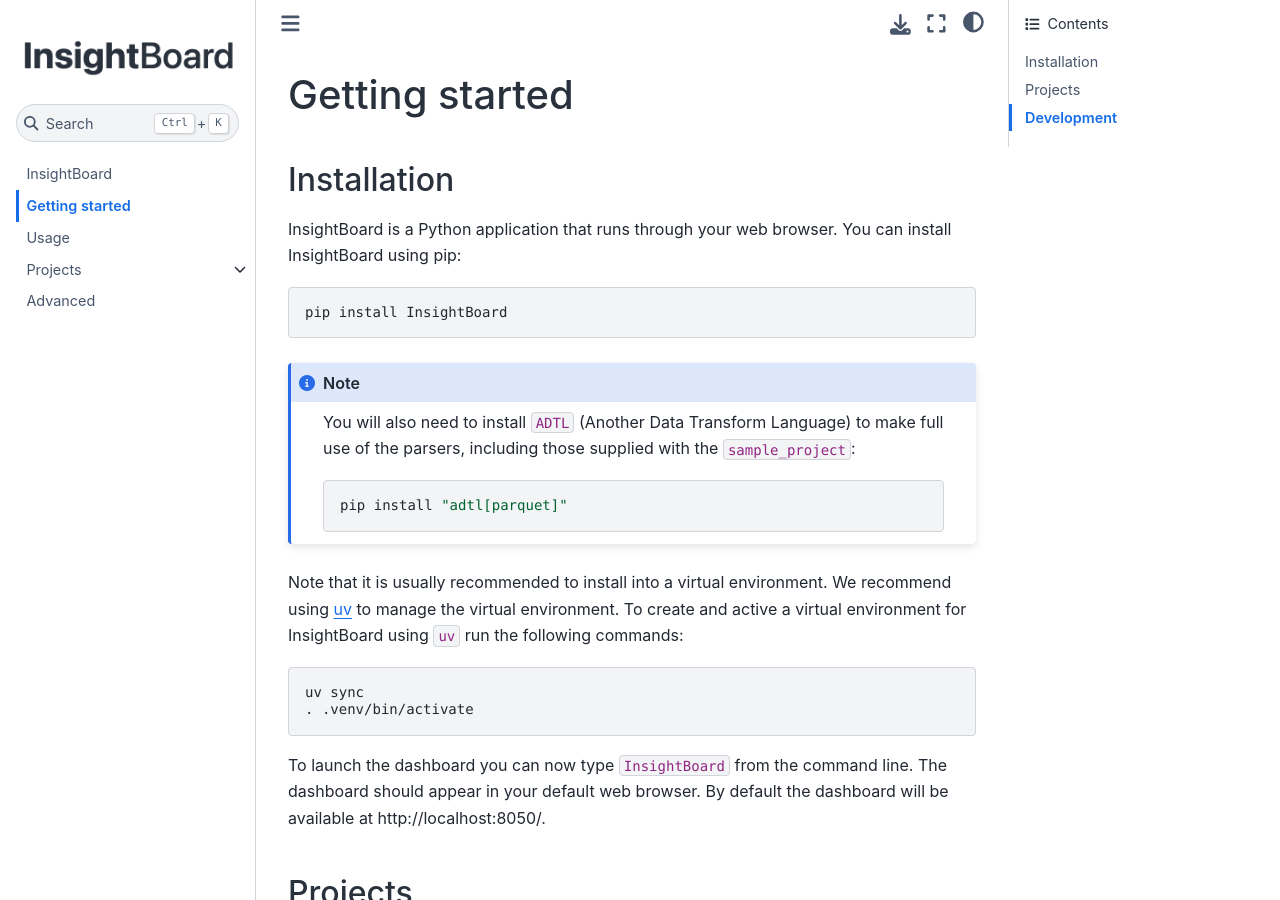
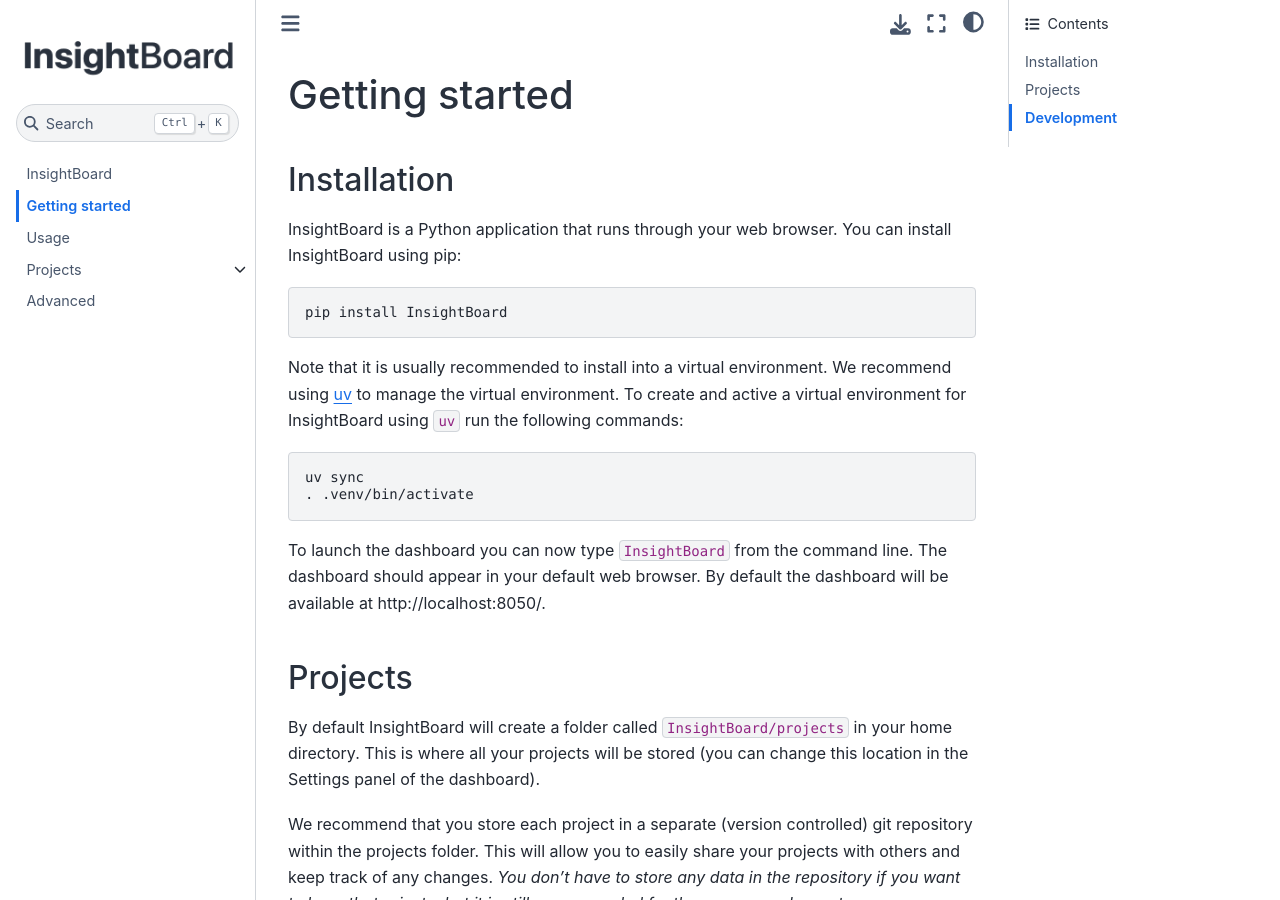
Before and after one commit to globaldothealth/InsightBoard, a Sphinx documentation site: the page built from docs/getting_started/index.md, in a window 1280 px wide and 900 px high. Built offline with Sphinx 7.4.7 and the Sphinx Book theme 1.1.4, drawn with Linux system fonts in a browser that asks for light colours.

Commit message:
Make ADTL a core dependency (#72)
* Make ADTL a core dependency
* Remove ADTL installation instructions
* Remove unnecessary adtl installations from testing

`````diff
--- a/docs/getting_started/index.md
+++ b/docs/getting_started/index.md
@@ -7,13 +7,6 @@
 ```bash
 pip install InsightBoard
 ```
-
-````{note}
-You will also need to install `ADTL` (Another Data Transform Language) to make full use of the parsers, including those supplied with the `sample_project`:
-```bash
-pip install "adtl[parquet]"
-```
-````
 
 Note that it is usually recommended to install into a virtual environment. We recommend using [uv](https://github.com/astral-sh/uv) to manage the virtual environment. To create and active a virtual environment for InsightBoard using `uv` run the following commands:
 
--- a/noxfile.py
+++ b/noxfile.py
@@ -31,7 +31,6 @@
         "sync",
         "--all-extras",
     )
-    session.run("uv", "pip", "install", "adtl[parquet]")
     session.run(
         "uv",
         "run",
--- a/pyproject.toml
+++ b/pyproject.toml
@@ -16,6 +16,7 @@
     "waitress>=3.0.0",
     "cachetools>=5.5.0",
     "dash-bootstrap-templates>=1.2.4",
+    "adtl[parquet]>=0.6.1",
 ]
 scripts = { InsightBoard = "InsightBoard:main" }
 dynamic = ["version"]
`````
Also changed, not shown: README.md (+0 -5 lines), 2 other files.
